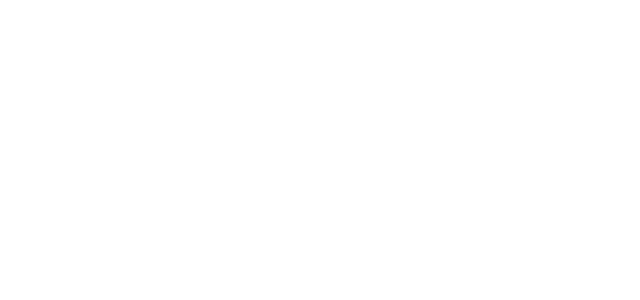
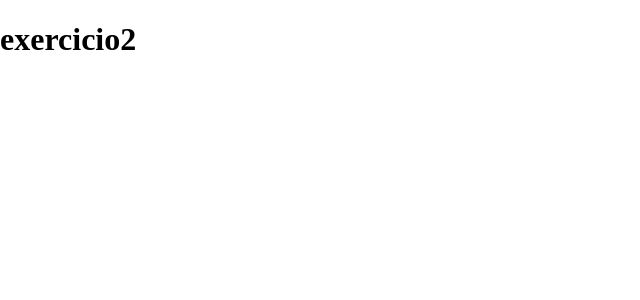
Before and after one commit to ryck-developer/nuxt3-exemplos-de-componentes, a Nuxt app: page /exercicio3 in a window 1280 px wide. Before the commit this address had no page. Shown: the top 300 px of the page, without its empty margins (0-640 px from the left). Built offline with nearby package versions, Linux system fonts and the light colour scheme.

Commit message:
2 files added, 1 deleted

```diff
--- /dev/null
+++ b/pages/exercicio3.vue
@@ -0,0 +1,10 @@
+<template>
+  <div>
+    <title>exercicio2</title>
+    <h1>exercicio2</h1>
+  </div>
+</template>
+
+<script>
+export default {};
+</script>
```
Also changed, not shown: pages/exercicio2.vue (renamed from pages/index2.vue).
